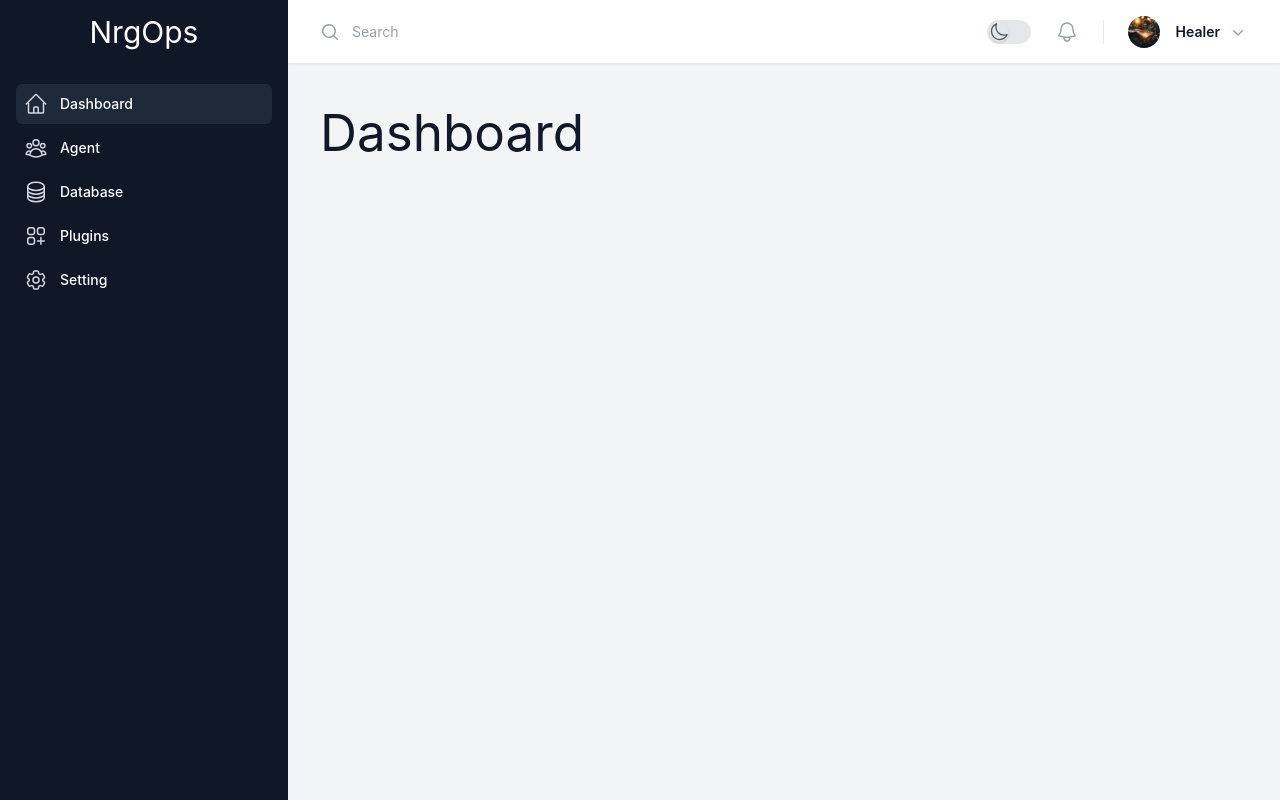
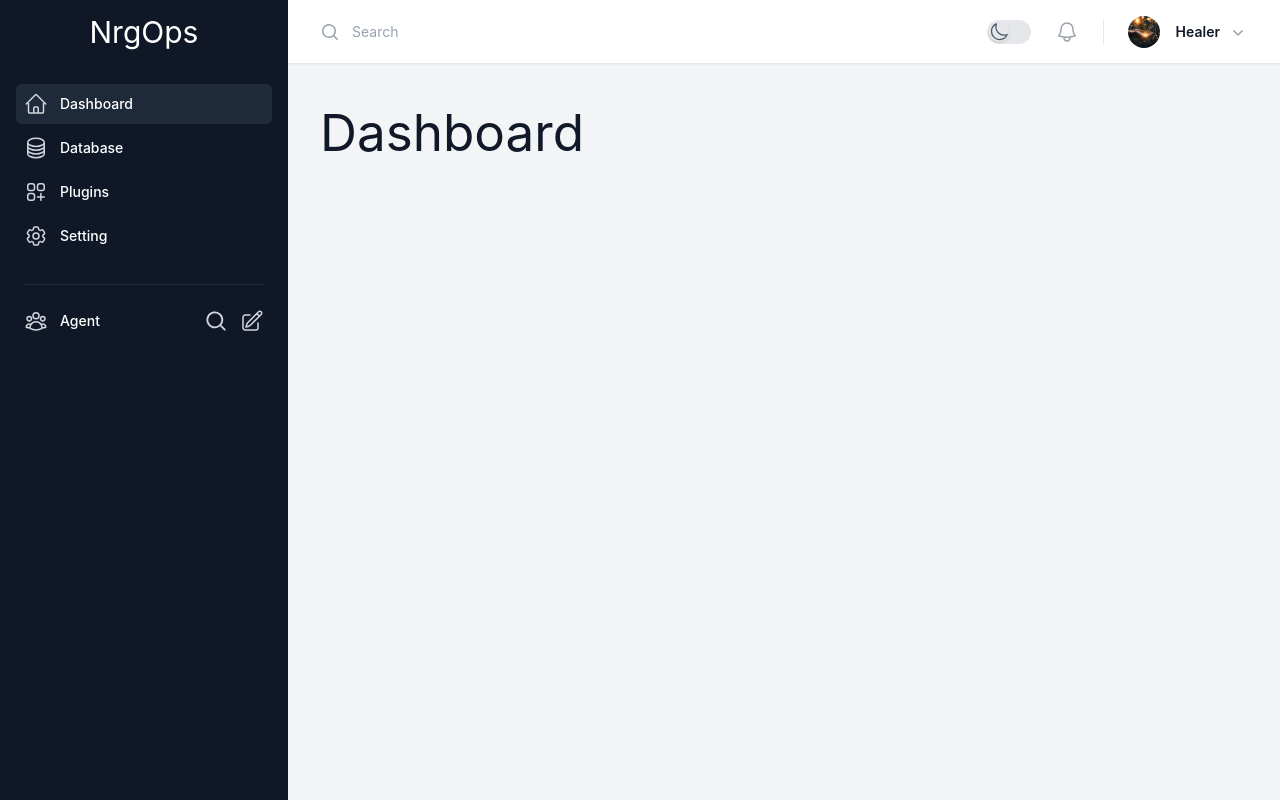
Before and after one commit to healer-1205/nrgOps-web, a React (Vite) app: page / in a window 1280 px wide. Built offline with nearby package versions, Linux system fonts and the light colour scheme; a web font is replaced by a local one.

Commit message:
Add hover background colors for light and dark themes; implement 'Agent' navigation item with icons

```diff
--- a/src/components/Layout/index.jsx
+++ b/src/components/Layout/index.jsx
@@ -26,6 +26,7 @@ import {
   XMarkIcon,
   SunIcon,
   MoonIcon,
+  PencilSquareIcon,
 } from "@heroicons/react/24/outline"
 import {
   ChevronDownIcon,
@@ -52,7 +53,6 @@ export const Layout = ({ children }) => {
   useEffect(() => {
     setNavigation([
       { name: "Dashboard", href: "/", icon: HomeIcon, current: true },
-      { name: "Agent", href: "/agent", icon: UserGroupIcon, current: false },
       {
         name: "Database",
         href: "/database",
@@ -201,6 +201,41 @@ export const Layout = ({ children }) => {
                         ))}
                       </ul>
                     </li>
+                    <li className="border-t border-gray-800 pt-4">
+                      <ul role="list" className="-mx-2 space-y-1">
+                        <li>
+                          <NavLink
+                            to="/agent"
+                            className={({ isActive }) =>
+                              classNames(
+                                isActive
+                                  ? "bg-gray-800 text-white"
+                                  : "text-white hover:bg-gray-700 hover:text-white",
+                                "group flex items-center justify-between px-2 py-2 text-sm font-medium gap-x-3 rounded-md"
+                              )
+                            }
+                          >
+                            <div className="flex items-center gap-x-3">
+                              <UserGroupIcon
+                                className="h-6 w-6 shrink-0 text-gray-300"
+                                aria-hidden="true"
+                              />
+                              Agent
+                            </div>
+                            <div className="flex items-center gap-x-3">
+                              <MagnifyingGlassIcon
+                                aria-hidden="true"
+                                className="size-6 text-gray-300"
+                              />
+                              <PencilSquareIcon
+                                aria-hidden="true"
+                                className="size-6 text-gray-300"
+                              />
+                            </div>
+                          </NavLink>
+                        </li>
+                      </ul>
+                    </li>
                   </ul>
                 </nav>
               </div>
@@ -310,19 +345,54 @@ export const Layout = ({ children }) => {
                       ))}
                   </ul>
                 </li>
+                <li className="border-t border-gray-800 pt-4">
+                  <ul role="list" className="-mx-2 space-y-1">
+                    <li>
+                      <NavLink
+                        to="/agent"
+                        className={({ isActive }) =>
+                          classNames(
+                            isActive
+                              ? "bg-gray-800 text-white"
+                              : "text-white hover:bg-gray-700 hover:text-white",
+                            "group flex items-center justify-between px-2 py-2 text-sm font-medium gap-x-3 rounded-md"
+                          )
+                        }
+                      >
+                        <div className="flex items-center gap-x-3">
+                          <UserGroupIcon
+                            className="h-6 w-6 shrink-0 text-gray-300"
+                            aria-hidden="true"
+                          />
+                          Agent
+                        </div>
+                        <div className="flex items-center gap-x-3">
+                          <MagnifyingGlassIcon
+                            aria-hidden="true"
+                            className="size-6 text-gray-300"
+                            onClick={() => {
+                              alert("Search clicked")
+                            }}
+                          />
+                          <PencilSquareIcon
+                            aria-hidden="true"
+                            className="size-6 text-gray-300"
+                            onClick={() => {
+                              alert("New clicked")
+                            }}
+                          />
+                        </div>
+                      </NavLink>
+                    </li>
+                  </ul>
+                </li>
               </ul>
             </nav>
           </div>
         </div>
 
         <div className="lg:pl-72">
-          <div
-            className="sticky top-0 z-10 flex h-16 shrink-0 items-center gap-x-4 border-b px-4 shadow-xs sm:gap-x-6 sm:px-6 lg:px-8"
-            style={{
-              backgroundColor: "var(--header-bg)",
-              borderColor: "var(--border-color)",
-            }}
-          >
+          <div className="sticky top-0 z-10 flex h-16 shrink-0 items-center gap-x-4 border-b px-4 shadow-xs sm:gap-x-6 sm:px-6 lg:px-8 bg-[var(--header-bg)] border-[var(--border-color)]">
             <button
               type="button"
               onClick={() => setSidebarOpen(true)}
@@ -413,8 +483,7 @@ export const Layout = ({ children }) => {
                   </MenuButton>
                   <MenuItems
                     transition
-                    className="absolute right-0 z-10 mt-2.5 w-32 origin-top-right rounded-md py-2 ring-1 shadow-lg ring-gray-900/5 transition focus:outline-hidden data-closed:scale-95 data-closed:transform data-closed:opacity-0 data-enter:duration-100 data-enter:ease-out data-leave:duration-75 data-leave:ease-in"
-                    style={{ backgroundColor: "var(--bg-primary)" }}
+                    className="absolute right-0 z-10 mt-2.5 w-32 origin-top-right rounded-md py-2 ring-1 shadow-lg ring-gray-900/5 transition focus:outline-hidden data-closed:scale-95 data-closed:transform data-closed:opacity-0 data-enter:duration-100 data-enter:ease-out data-leave:duration-75 data-leave:ease-in bg-[var(--bg-primary)]"
                   >
                     {userNavigation.map((item) => (
                       <MenuItem key={item.name}>
@@ -432,15 +501,8 @@ export const Layout = ({ children }) => {
             </div>
           </div>
 
-
-          <main
-            className="py-10 min-h-[calc(100vh-64px)]"
-            style={{ backgroundColor: "var(--bg-secondary)" }}
-          >
-            <div
-              className="px-4 sm:px-6 lg:px-8"
-              style={{ color: "var(--text-primary)" }}
-            >
+          <main className="py-10 min-h-[calc(100vh-64px)] bg-[var(--bg-secondary)]">
+            <div className="px-4 sm:px-6 lg:px-8 text-[var(--text-primary)]">
               {children}
             </div>
           </main>
--- a/src/index.css
+++ b/src/index.css
@@ -10,6 +10,7 @@
   --text-secondary: #4b5563;
   --border-color: #e5e7eb;
   --header-bg: #ffffff;
+  --bg-hover: #e5e7eb;
 }
 
 .dark {
@@ -19,6 +20,7 @@
   --text-secondary: #d1d5db;
   --border-color: #374151;
   --header-bg: #1f2937;
+  --bg-hover: #374151;
 }
 
 :root {
```
